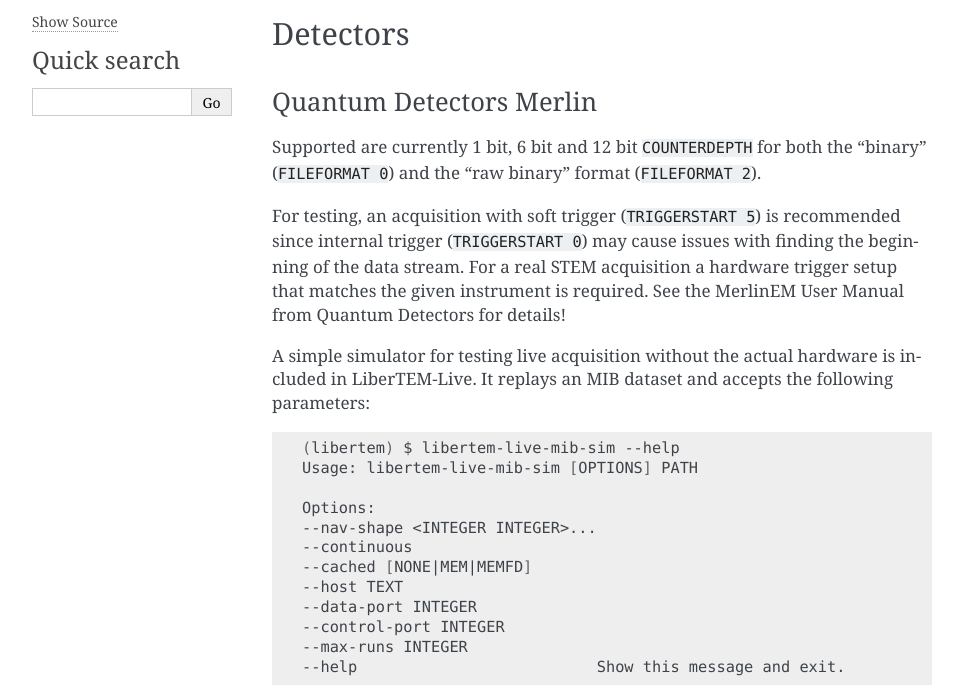
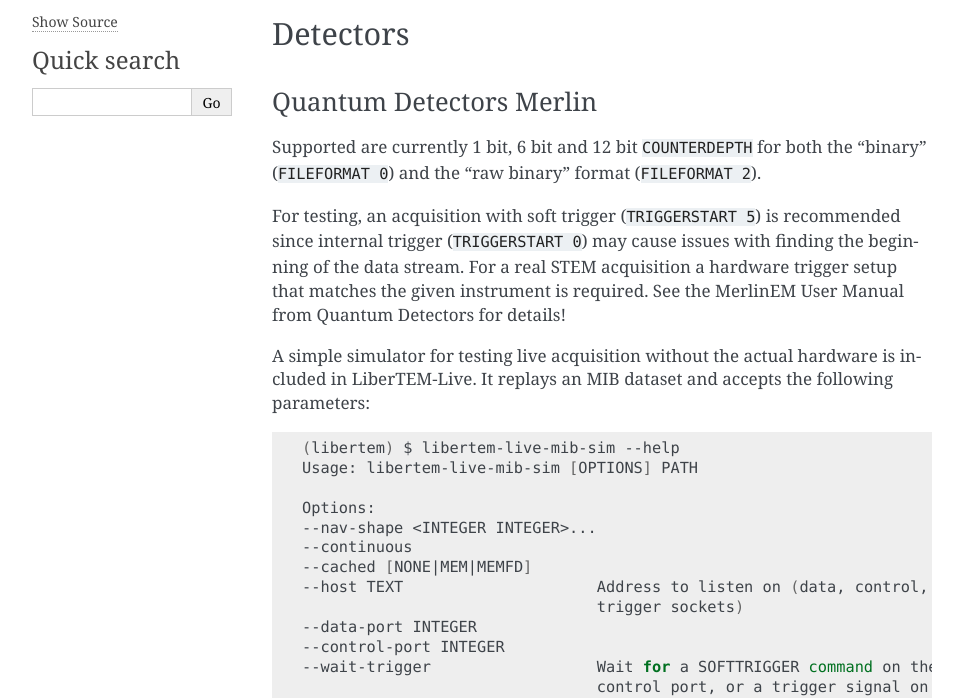
Before and after one commit to LiberTEM/LiberTEM-live, a Sphinx documentation site: the page built from docs/source/reference.rst, in a window 1280 px wide. Shown: the part 286-984 px from the top of the page, without its empty margins (148-1111 px from the left). Built offline with Sphinx 7.4.7, drawn with Linux system fonts in a browser that asks for light colours; pages that are not in the unit, such as notebooks, are missing from menus; some of the changed text lies outside the part shown; grey boxes are pictures that could not be loaded.

Commit message:
Update `libertem-live-mib-sim` cli help and reference docs

```diff
--- a/docs/source/reference.rst
+++ b/docs/source/reference.rst
@@ -39,9 +39,15 @@
     --nav-shape <INTEGER INTEGER>...
     --continuous
     --cached [NONE|MEM|MEMFD]
-    --host TEXT
+    --host TEXT                     Address to listen on (data, control, and
+                                    trigger sockets)
     --data-port INTEGER
     --control-port INTEGER
+    --wait-trigger                  Wait for a SOFTTRIGGER command on the
+                                    control port, or a trigger signal on the
+                                    trigger socket
+    --garbage                       Send garbage before trigger. Implies --wait-
+                                    trigger
     --max-runs INTEGER
     --help                          Show this message and exit.
 
```
Also changed, not shown: 1 other file.
